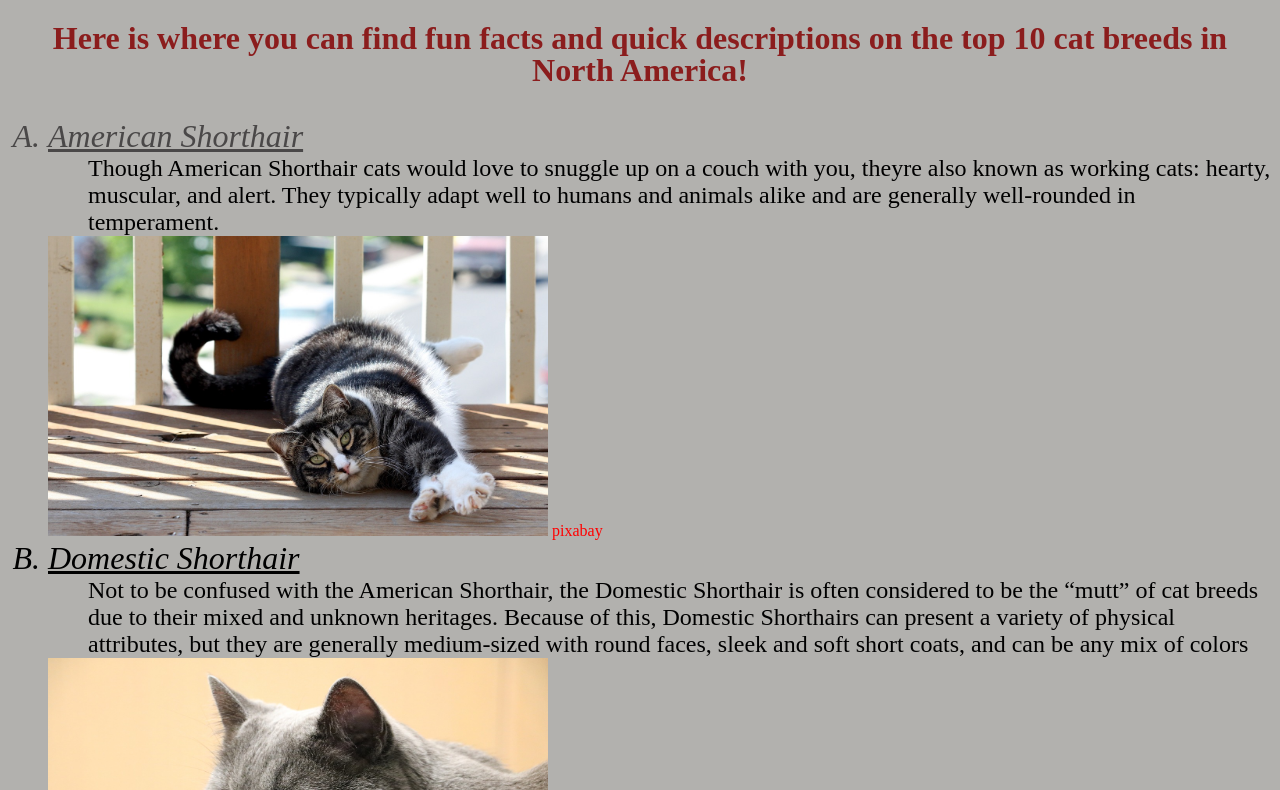
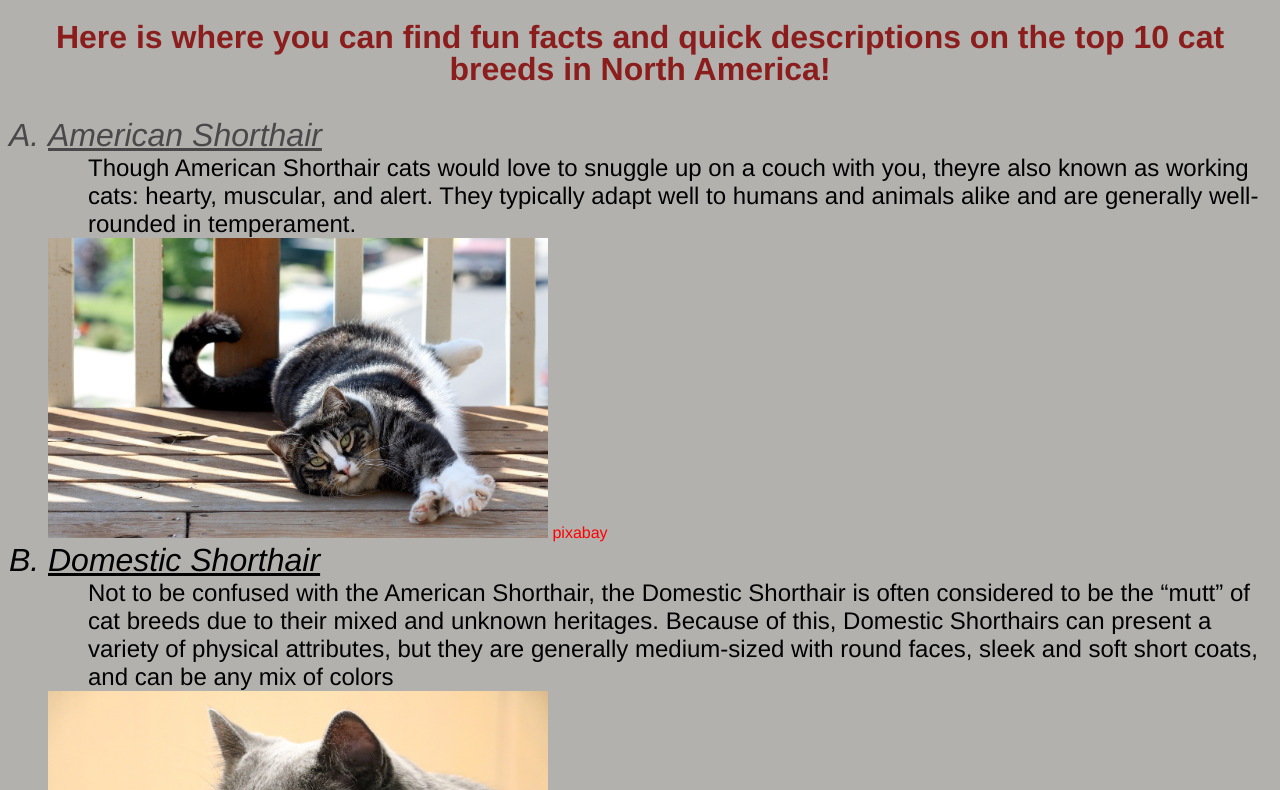
Before and after one commit to DylanC-dot/Capstone, a plain HTML site: page index.html in a window 1280 px wide. Shown: the part 509-1299 px from the top of the page. Drawn offline with Linux system fonts and the light colour scheme.

Commit message:
updated styles and added comments for assignment marking

```diff
--- a/styles.css
+++ b/styles.css
@@ -1,4 +1,7 @@
 /* Website styles */
+* {
+    font-family:'Franklin Gothic Medium', 'Arial Narrow', Arial, sans-serif
+}
 header h1{
    color:#000000;
    font-size:86px;
@@ -94,7 +97,7 @@ a:active {
   text-decoration: none;
   color: red;
 }
-
+/* Pseudo-class selector */
 a:hover {
   text-decoration: underline;
 }
```
